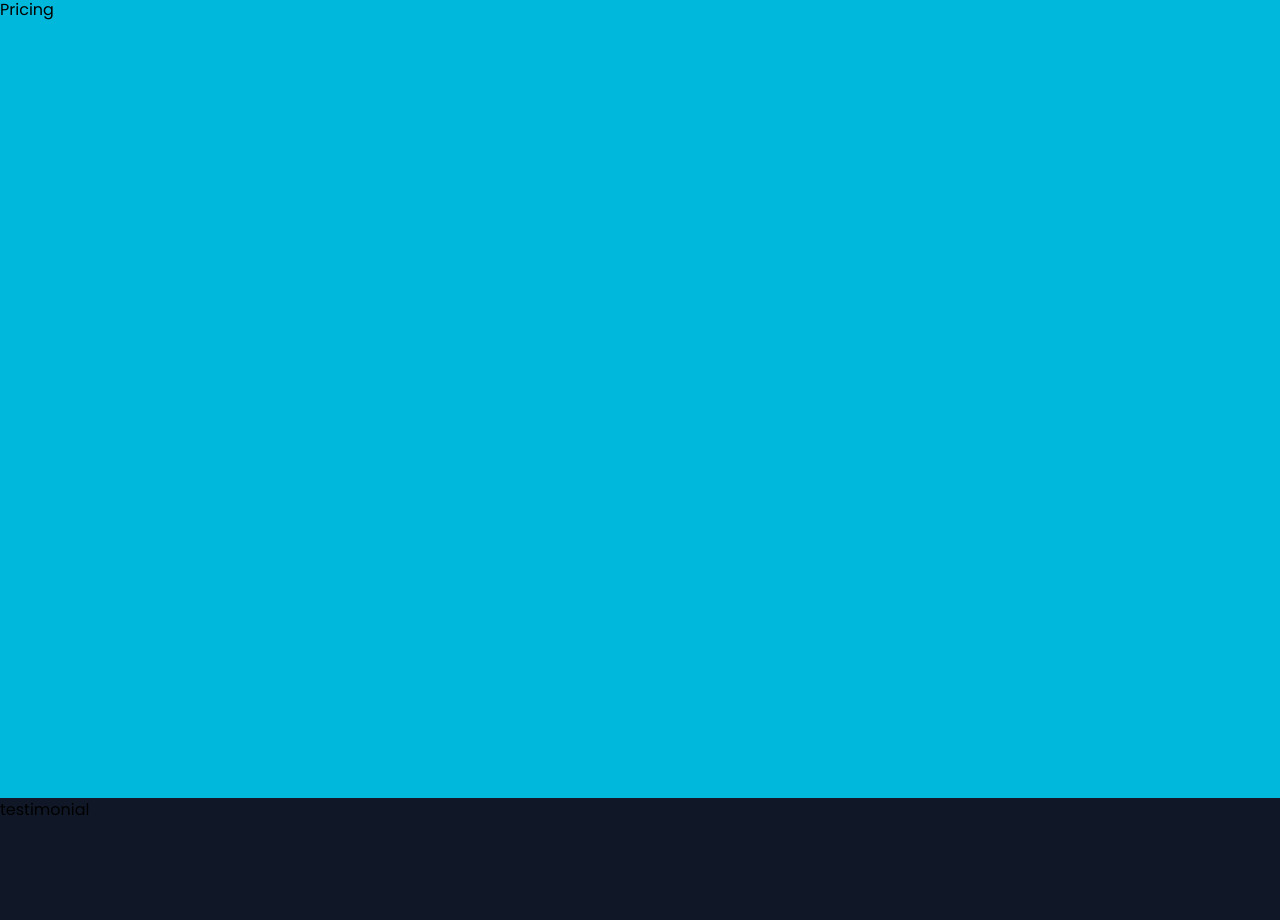
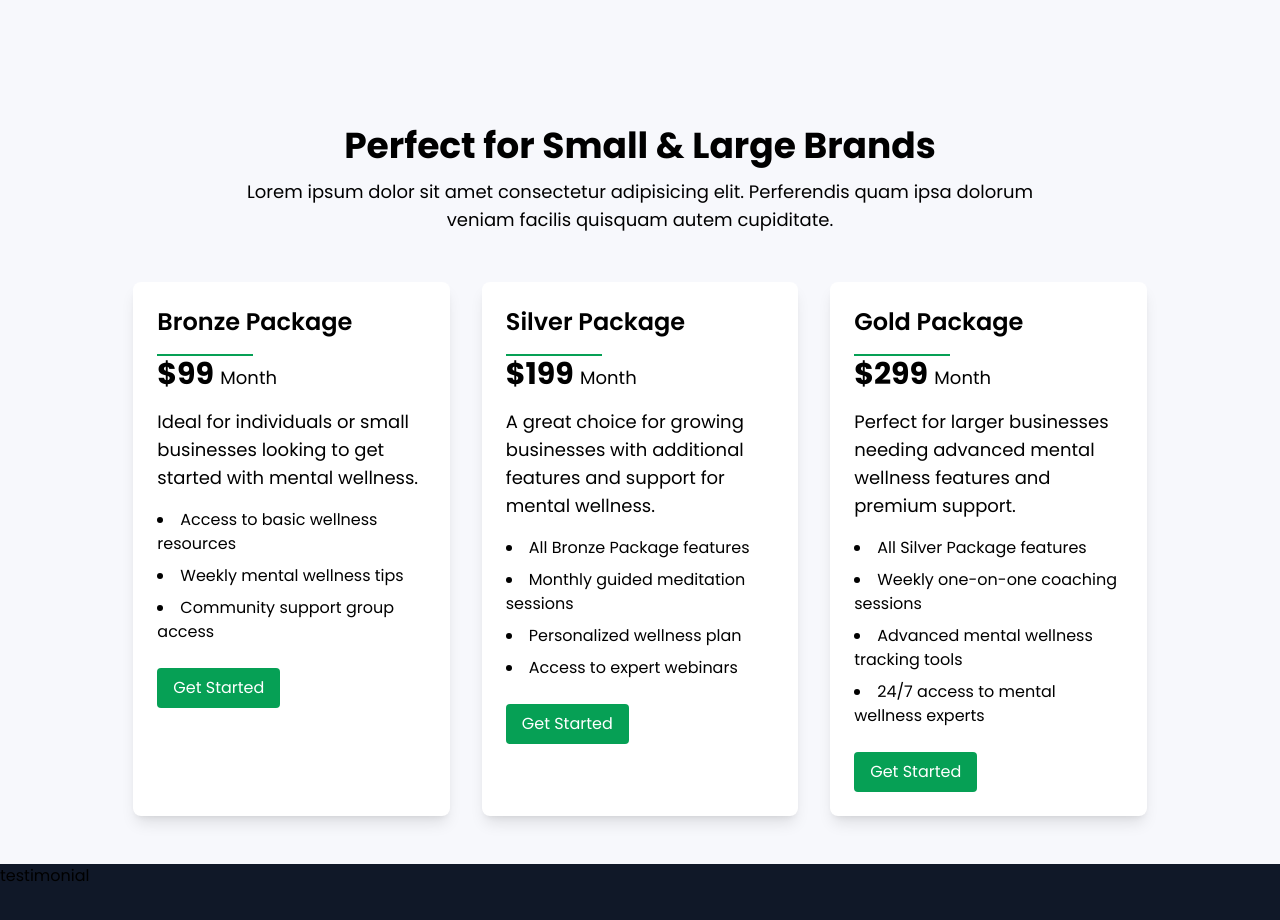
Before and after one commit to amdadislam01/mindleap-health, a React (Vite) app: page / in a window 1280 px wide. Shown: the part 3098-4018 px from the top of the page. Built offline with nearby package versions, Linux system fonts and the light colour scheme.

Commit message:
Pricing section complate

```diff
--- a/src/components/Pricing.jsx
+++ b/src/components/Pricing.jsx
@@ -1,9 +1,85 @@
 import React from 'react'
 
+
+const packages = [
+    {
+      name: 'Bronze Package',
+      price: '$99',
+      description: 'Ideal for individuals or small businesses looking to get started with mental wellness.',
+      features: [
+        'Access to basic wellness resources',
+        'Weekly mental wellness tips',
+        'Community support group access',
+      ],
+    },
+    {
+      name: 'Silver Package',
+      price: '$199',
+      description: 'A great choice for growing businesses with additional features and support for mental wellness.',
+      features: [
+        'All Bronze Package features',
+        'Monthly guided meditation sessions',
+        'Personalized wellness plan',
+        'Access to expert webinars',
+      ],
+    },
+    {
+      name: 'Gold Package',
+      price: '$299',
+      description: 'Perfect for larger businesses needing advanced mental wellness features and premium support.',
+      features: [
+        'All Silver Package features',
+        'Weekly one-on-one coaching sessions',
+        'Advanced mental wellness tracking tools',
+        '24/7 access to mental wellness experts',
+      ],
+    },
+  ]
+
+
 const Pricing = () => {
+
+  const handleScrollToContact = () => {
+    const targetElement = document.getElementById('contact');
+    if(targetElement){
+      window.scrollTo({
+        top: targetElement.offsetTop,
+        behavior: 'smooth',
+      })
+    }
+  }
+
   return (
-    <div className='h-screen bg-cyan-500' id='pricing'>
-        Pricing
+    <div className=' bg-[#f7f8fc] pt-32' id='pricing'>
+        <div className="container mx-auto px-8">
+          <div className="text-center mb-12">
+            <h2 className='text-4xl font-bold mb-3'>Perfect for Small & Large Brands</h2>
+            <p className='text-lg mb-12 md:w-2/3 mx-auto'>Lorem ipsum dolor sit amet consectetur adipisicing elit. Perferendis quam ipsa dolorum veniam facilis quisquam autem cupiditate.</p>
+          </div>
+          {/* packeges */}
+          <div className="flex flex-col md:w-5/6 mx-auto md:flex-row gap-8 pb-12">
+          {
+            packages.map((pkg, index)=>(
+              <div key={index} className='bg-white rounded-lg p-6 flex-1 shadow-lg'>
+                <h3 className='text-2xl font-semibold mb-4'>{pkg.name}</h3>
+                <hr className='w-24 border text-primary border-primary' />
+                <p className='text-3xl font-bold mb-4'>{pkg.price} <span className='text-lg font-normal'>Month</span></p>
+                <p className='text-lg mb-4'>{pkg.description}</p>
+                <ul className='list-disc list-inside space-y-2 mb-6'>
+                  {
+                    pkg.features.map((feature, idx)=>(
+                      <li key={idx}>{feature}</li>
+                    ))
+                  }
+                </ul>
+                <button
+                onClick={handleScrollToContact}
+                className='bg-primary text-white px-4 py-2 rounded'>Get Started</button>
+              </div>
+            ))
+          }
+          </div>
+        </div>
     </div>
   )
 }
```
